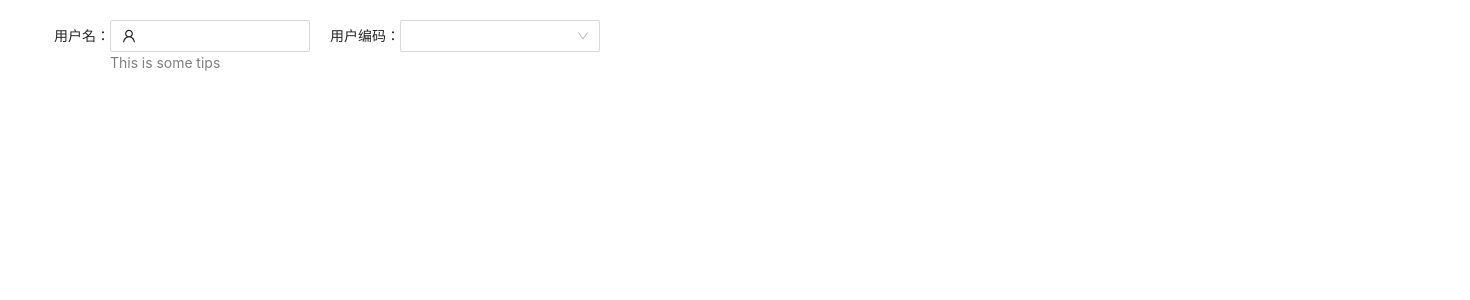
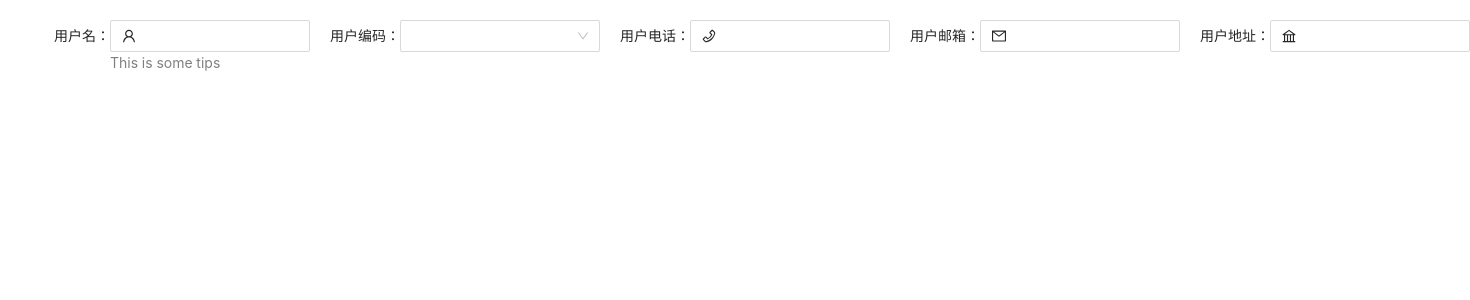
Before and after one commit to 1419zxw/custom-component, a Vue app: page /SearchFilterTest in a window 1280 px wide. Shown: the top 300 px of the page, 1470 px wide, since content can reach past the window. Built offline with nearby package versions, Linux system fonts and the light colour scheme.

Commit message:
feat：加多几个测试组件

```diff
--- a/src/views/SearchFilterTest/index.vue
+++ b/src/views/SearchFilterTest/index.vue
@@ -1,28 +1,51 @@
 <template>
   <SearchFilter :model="formModel" :config="formConfig">
     <template #userNamePrefix>
-      <user-outlined type="user" />
+      <user-outlined />
     </template>
     <template #userNameTips>
       <span style="color: gray">This is some tips</span>
+    </template>
+    <template #userTelPrefix>
+      <phone-outlined />
+    </template>
+    <template #userEmailPrefix>
+      <mail-outlined />
+    </template>
+    <template #userAddressPrefix>
+      <bank-outlined />
     </template>
   </SearchFilter>
 </template>
 
 <script>
-import SearchFilter from "@/components/SearchFilter/index.vue"
-import { reactive, toRefs, ref } from "vue"
-import { debounce } from "lodash-es"
-import { UserOutlined } from '@ant-design/icons-vue'
+import SearchFilter from "@/components/SearchFilter/index.vue";
+import { reactive, toRefs, ref } from "vue";
+import { debounce } from "lodash-es";
+import {
+  UserOutlined,
+  PhoneOutlined,
+  MailOutlined,
+  BankOutlined,
+} from "@ant-design/icons-vue";
 export default {
-  components: { SearchFilter, UserOutlined },
+  components: {
+    SearchFilter,
+    UserOutlined,
+    PhoneOutlined,
+    MailOutlined,
+    BankOutlined,
+  },
   setup() {
-    const codeOptions = ref([])
+    const codeOptions = ref([]);
 
     const state = reactive({
       formModel: {
         name: "",
         code: undefined,
+        tel: "",
+        email: "",
+        address: "",
       },
       formConfig: [
         {
@@ -36,13 +59,13 @@ export default {
           },
           events: {
             input(e) {
-              console.log("handleInput", e.target.value)
-              console.log(state.formModel)
+              console.log("handleInput", e.target.value);
+              console.log(state.formModel);
             },
           },
           slots: {
-            prefix: 'userNamePrefix',
-            tips: 'userNameTips'
+            prefix: "userNamePrefix",
+            tips: "userNameTips",
           },
         },
         {
@@ -56,27 +79,82 @@ export default {
           },
           events: {
             change(val) {
-              console.log("handleSelect", val)
-              console.log(state.formModel)
+              console.log("handleSelect", val);
+              console.log(state.formModel);
             },
             search: debounce((val) => {
-              if (!val) return (codeOptions.value = [])
+              if (!val) return (codeOptions.value = []);
               codeOptions.value = [
                 {
                   label: val,
                   value: val,
                 },
-              ]
-              console.log(codeOptions.value)
+              ];
+              console.log(codeOptions.value);
             }, 300),
           },
         },
+        {
+          label: "用户电话",
+          type: "input",
+          prop: "tel",
+          attribute: {
+            maxlength: 11,
+            type: "number",
+            allowClear: true,
+          },
+          events: {
+            input(e) {
+              console.log("handleInput", e.target.value);
+              console.log(state.formModel);
+            },
+          },
+          slots: {
+            prefix: "userTelPrefix",
+          },
+        },
+        {
+          label: "用户邮箱",
+          type: "input",
+          prop: "email",
+          attribute: {
+            allowClear: true,
+          },
+          events: {
+            input(e) {
+              console.log("handleInput", e.target.value);
+              console.log(state.formModel);
+            },
+          },
+          slots: {
+            prefix: "userEmailPrefix",
+          },
+        },
+        {
+          label: "用户地址",
+          type: "input",
+          prop: "address",
+          attribute: {
+            maxlength: 30,
+            type: "text",
+            allowClear: true,
+          },
+          events: {
+            input(e) {
+              console.log("handleInput", e.target.value);
+              console.log(state.formModel);
+            },
+          },
+          slots: {
+            prefix: "userAddressPrefix",
+          },
+        },
       ],
-    })
+    });
 
     return {
       ...toRefs(state),
-    }
+    };
   },
-}
+};
 </script>
```
